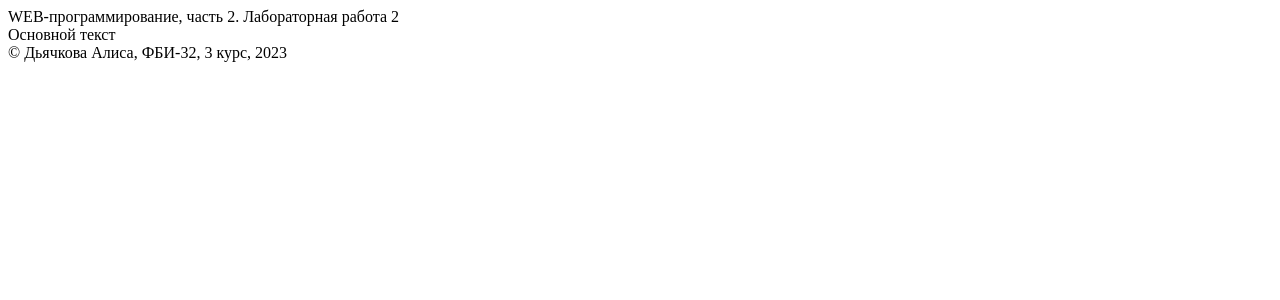
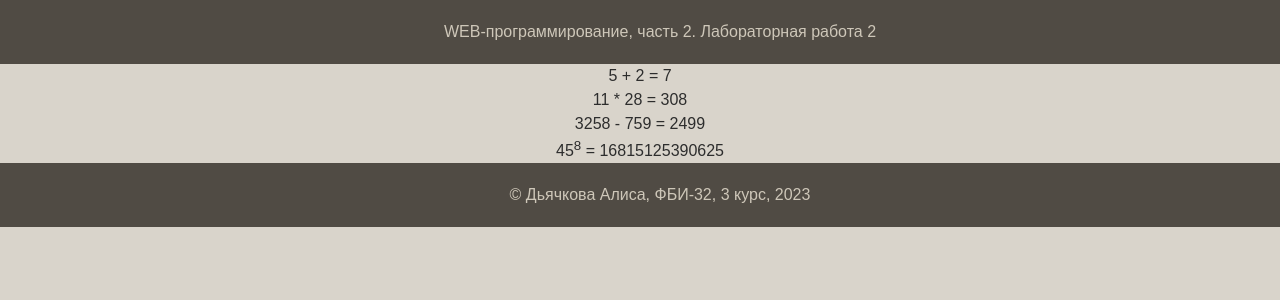
Before and after one commit to SparrowM24/web-back-labs, a Flask app: page /lab2/example in a window 1280 px wide. Shown: the top 300 px of the page. Run offline with Flask 3, Linux system fonts and the light colour scheme.

Commit message:
Подключение стилей

```diff
--- /dev/null
+++ b/static/main.css
@@ -0,0 +1,84 @@
+/* Основные стили страницы */
+body {
+    background-color: #d9d4cb;
+    color: #2d2d2d;
+    text-align: center;
+    margin: 0;
+    font-family: Arial, sans-serif;
+    line-height: 1.5;
+}
+
+/* Заголовки */
+h1, h2, h3 {
+    color: #4364ac;
+    margin: 20px 0;
+}
+
+h1 {
+    font-size: 2.5em;
+}
+
+h2 {
+    font-size: 2em;
+}
+
+h3 {
+    font-size: 1.5em;
+}
+
+/* Параграфы */
+p {
+    margin: 15px 0;
+    padding: 0 20px;
+}
+
+/* Изображения */
+img {
+    height: 30vw;
+    display: block;
+    margin: 0 auto;
+    max-width: 100%;
+    border-radius: 10px;
+}
+
+/* Разделительная линия */
+hr {
+    border: none;
+    height: 2px;
+    background-color: #4364ac;
+    margin: 30px 0;
+}
+
+/* Шапка и подвал */
+footer, header {
+    color: #cec7b9;
+    background-color: #504b44;
+    padding: 20px;
+    width: 100%;
+}
+
+/* Ссылки */
+a {
+    color: #4364ac;
+    text-decoration: none;
+}
+
+a:hover {
+    color: #2d2d2d;
+    text-decoration: underline;
+}
+
+/* Кнопки */
+button {
+    background-color: #4364ac;
+    color: white;
+    border: none;
+    padding: 10px 20px;
+    margin: 10px;
+    border-radius: 5px;
+    cursor: pointer;
+}
+
+button:hover {
+    background-color: #504b44;
+}
--- a/templates/example.html
+++ b/templates/example.html
@@ -4,6 +4,7 @@
     <meta charset="UTF-8">
     <meta name="viewport" content="width=device-width, initial-scale=1.0">
     <title>Дьячкова Алиса. Лабораторная работа {{lab}}</title>
+    <link rel="stylesheet" href="{{ url_for('static', filename='main.css')}}">
 </head>
 <body>
     <header>
@@ -11,7 +12,10 @@
     </header>
 
     <main>
-        Основной текст
+        5 + 2 = {{5 + 2}}<br>
+        11 * 28 = {{11 * 28}}<br>
+        3258 - 759 = {{3258 - 759}}<br>
+        45<sup>8</sup> = {{45**8}}
     </main>
 
     <footer>
```
